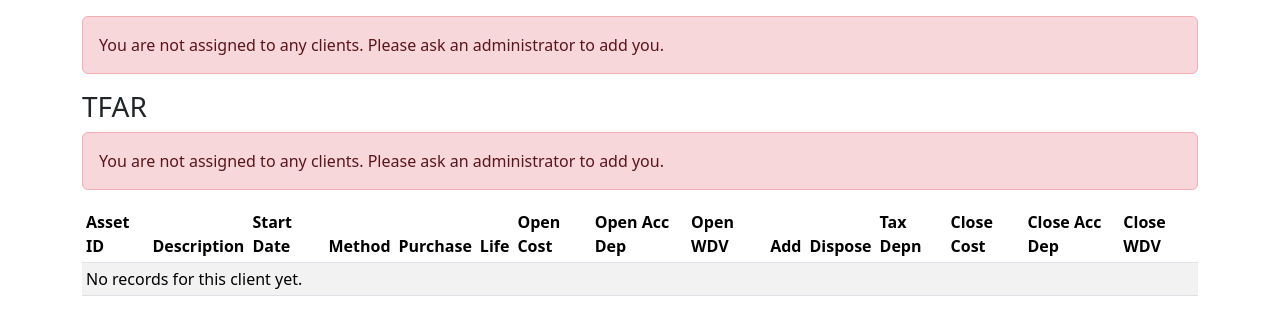
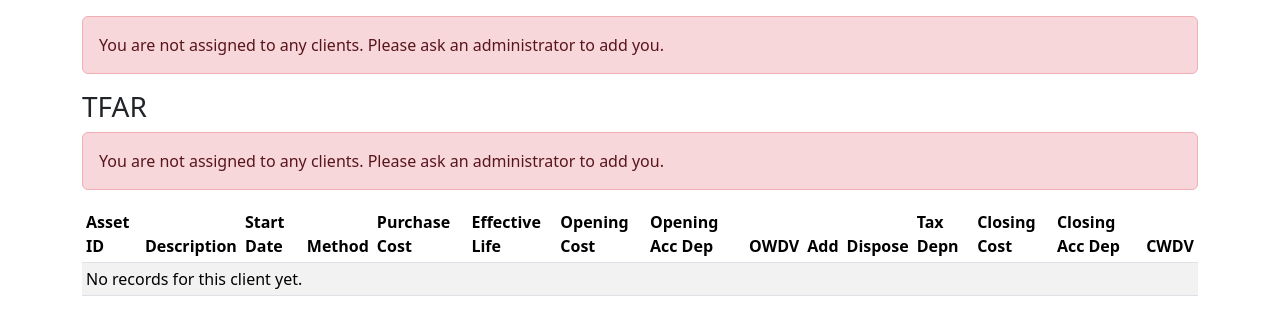
Before and after one commit to cat-baloo/tfar1, a Django app: page / in a window 1280 px wide. Shown: the part 48-383 px from the top of the page. Run offline with Django 5.2, Linux system fonts and the light colour scheme; the visitor is signed in with stand-in values (Sample User, id 1).

Commit message:
Update dashboard.html

```diff
--- a/templates/dashboard.html
+++ b/templates/dashboard.html
@@ -15,10 +15,10 @@
 
 <table class="table table-sm table-striped">
   <thead><tr>
-    <th>Asset ID</th><th>Description</th><th>Start Date</th><th>Method</th><th>Purchase</th>
-    <th>Life</th><th>Open Cost</th><th>Open Acc Dep</th><th>Open WDV</th>
+    <th>Asset ID</th><th>Description</th><th>Start Date</th><th>Method</th><th>Purchase Cost</th>
+    <th>Effective Life</th><th>Opening Cost</th><th>Opening Acc Dep</th><th>OWDV</th>
     <th>Add</th><th>Dispose</th><th>Tax Depn</th>
-    <th>Close Cost</th><th>Close Acc Dep</th><th>Close WDV</th>
+    <th>Closing Cost</th><th>Closing Acc Dep</th><th>CWDV</th>
   </tr></thead>
   <tbody>
     {% for r in rows %}
```
